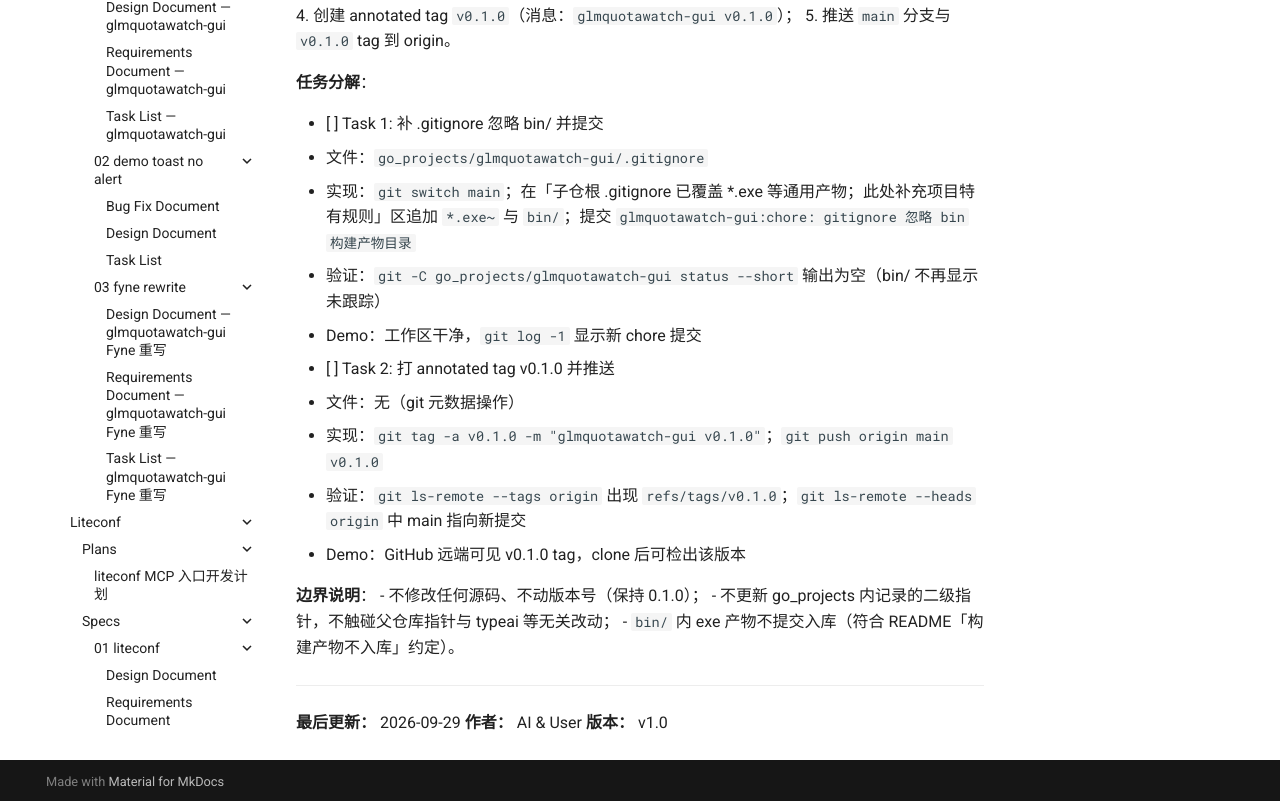
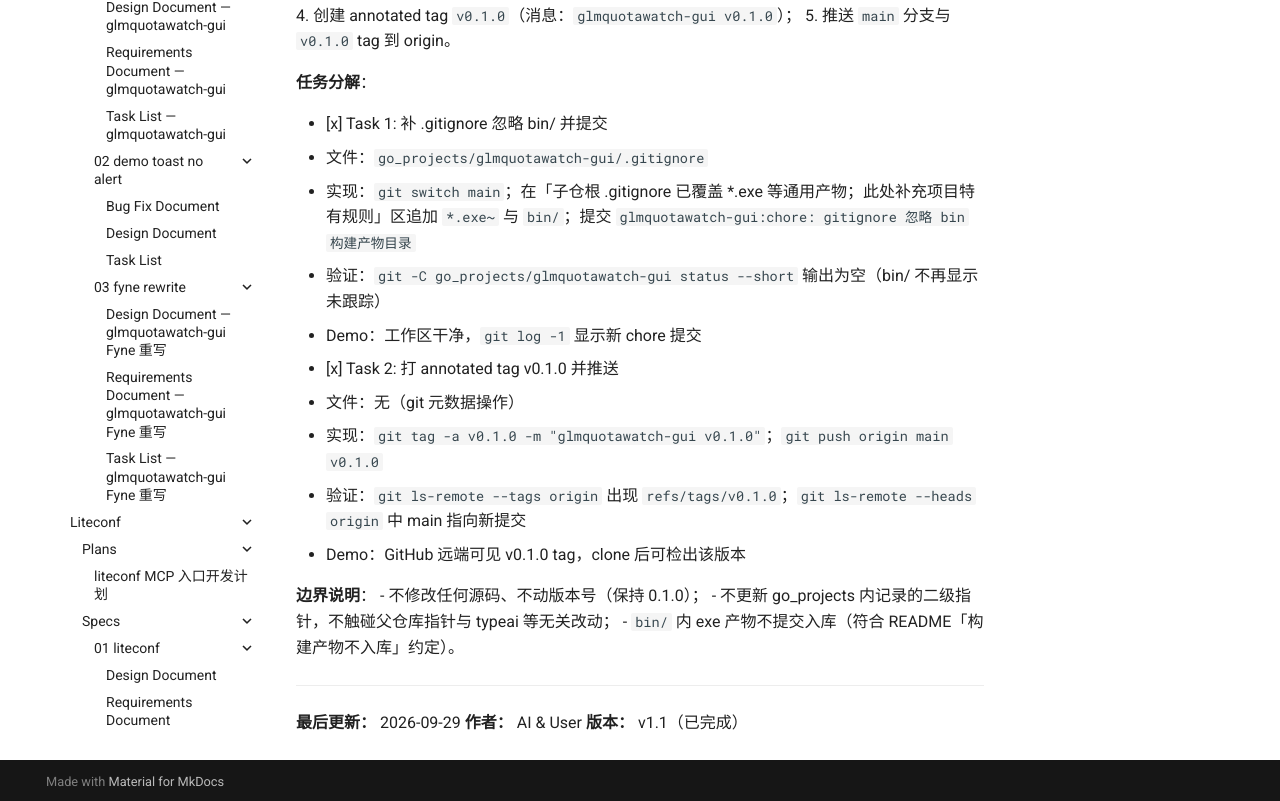
Before and after one commit to shihao-hub/td-language_projects, an MkDocs documentation site: the page built from docs/projects/go_projects/glmquotawatch-gui/plans/06-release-v0.1.0-tag.md, in a window 1280 px wide and 1400 px high, scrolled down 208 px. Shown: the part 596-1397 px from the top of the window. Built offline with MkDocs 1.6.1 and Material for MkDocs 9.7.7, drawn with Linux system fonts in a browser that asks for light colours; a script that is not in the unit is left out.

Commit message:
docs(plans): 勾选 glmquotawatch-gui v0.1.0 发布任务
- Task 1/2 已完成：.gitignore 提交 d67ea19、tag v0.1.0 推送远端
- 计划页脚标记 v1.1（已完成）

```diff
--- a/docs/projects/go_projects/glmquotawatch-gui/plans/06-release-v0.1.0-tag.md
+++ b/docs/projects/go_projects/glmquotawatch-gui/plans/06-release-v0.1.0-tag.md
@@ -25,13 +25,13 @@ glmquotawatch-gui 已完成 Wails v3 托盘 GUI + 恒 JSON CLI 的首轮开发
 
 **任务分解**：
 
-- [ ] Task 1: 补 .gitignore 忽略 bin/ 并提交
+- [x] Task 1: 补 .gitignore 忽略 bin/ 并提交
   - 文件：`go_projects/glmquotawatch-gui/.gitignore`
   - 实现：`git switch main`；在「子仓根 .gitignore 已覆盖 *.exe 等通用产物；此处补充项目特有规则」区追加 `*.exe~` 与 `bin/`；提交 `glmquotawatch-gui:chore: gitignore 忽略 bin 构建产物目录`
   - 验证：`git -C go_projects/glmquotawatch-gui status --short` 输出为空（bin/ 不再显示未跟踪）
   - Demo：工作区干净，`git log -1` 显示新 chore 提交
 
-- [ ] Task 2: 打 annotated tag v0.1.0 并推送
+- [x] Task 2: 打 annotated tag v0.1.0 并推送
   - 文件：无（git 元数据操作）
   - 实现：`git tag -a v0.1.0 -m "glmquotawatch-gui v0.1.0"`；`git push origin main v0.1.0`
   - 验证：`git ls-remote --tags origin` 出现 `refs/tags/v0.1.0`；`git ls-remote --heads origin` 中 main 指向新提交
@@ -45,4 +45,4 @@ glmquotawatch-gui 已完成 Wails v3 托盘 GUI + 恒 JSON CLI 的首轮开发
 ---
 **最后更新：** 2026-09-29
 **作者：** AI & User
-**版本：** v1.0
+**版本：** v1.1（已完成）
```
